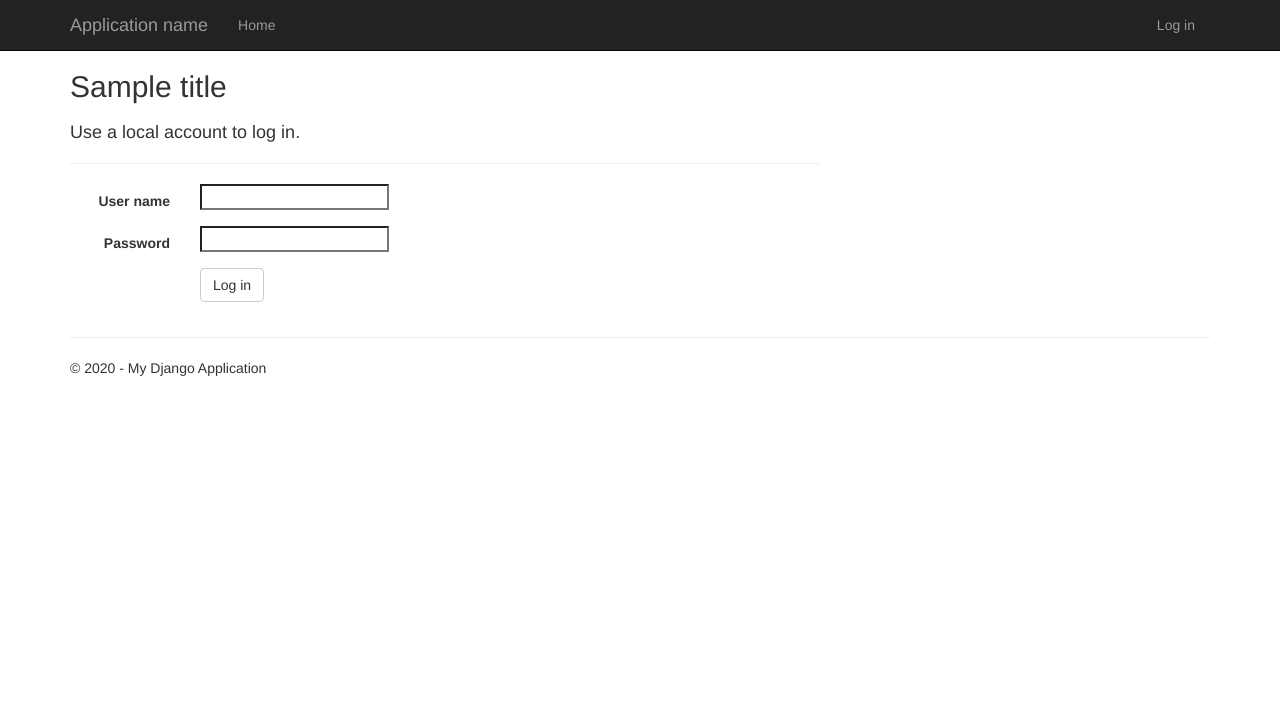
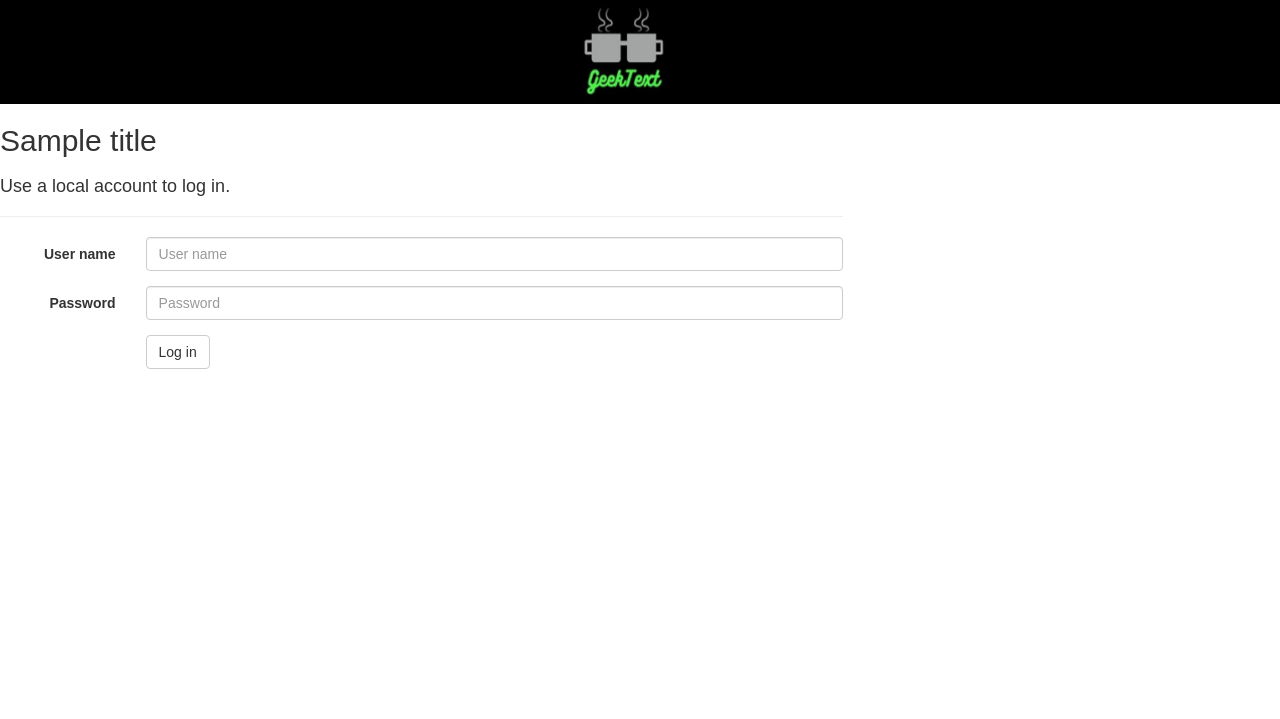
Before and after one commit to Mastercode35/CEN4010-Team3, a Django app: template GeekText/bookstore/templates/bookstore/login.html in a window 1280 px wide. Shown: the top 719 px of the page. Run offline with Django 3.2, Linux system fonts and the light colour scheme; tables that the repository leaves empty hold one stand-in row (values such as "Sample post"); the template is opened without the code that fills it: values that come from a table or form of the project are taken from there, most other values are stand-ins (such as "Sample title", 1, 10 or a date in 2020); form fields are guessed from the names that the template uses; some libraries are stand-ins or nearby versions.

Commit message:
started some login skeleton

```diff
--- a/GeekText/GeekText/urls.py
+++ b/GeekText/GeekText/urls.py
@@ -12,13 +12,14 @@ Class-based views
 Including another URLconf
     1. Import the include() function: from django.urls import include, path
     2. Add a URL to urlpatterns:  path('blog/', include('blog.urls'))
+      ,
 """
 from django.contrib import admin
 from django.urls import path
 from django.conf.urls import include, url
 
 urlpatterns = [
-    path(r'bookstore/', include('bookstore.urls')),
+
     path(r'', include('bookstore.urls')),
     path('admin/', admin.site.urls),
 ]
--- /dev/null
+++ b/GeekText/bookstore/forms.py
@@ -0,0 +1,18 @@
+"""
+Definition of forms.
+"""
+
+from django.forms import *
+from django.contrib.auth.forms import AuthenticationForm
+from django.utils.translation import ugettext_lazy as _
+
+class BootstrapAuthenticationForm(AuthenticationForm):
+    """Authentication form which uses boostrap CSS."""
+    username = fields.CharField(max_length=254,
+                               widget=TextInput({
+                                   'class': 'form-control',
+                                   'placeholder': 'User name'}))
+    password = fields.CharField(label=_("Password"),
+                               widget=PasswordInput({
+                                   'class': 'form-control',
+                                   'placeholder':'Password'}))
--- a/GeekText/bookstore/templates/bookstore/contact.html
+++ b/GeekText/bookstore/templates/bookstore/contact.html
@@ -1,4 +1,4 @@
-{% extends "app/layout.html" %}
+{% extends "bookstore/layout.html" %}
 
 {% block content %}
 
--- a/GeekText/bookstore/templates/bookstore/index.html
+++ b/GeekText/bookstore/templates/bookstore/index.html
@@ -92,7 +92,7 @@
         <a class="active" href="/bookstore">Home</a>
         <a href="/bookstore">Books</a>
         <div class="topnav-right">
-            <a href="/bookstore">Log in</a>
+            <a href="/login">Log in</a>
             <a href="/bookstore">Profile</a>
             <a href="/bookstore">Wishlists</a>
             <a href="/bookstore">Shopping Cart</a>
--- a/GeekText/bookstore/templates/bookstore/login.html
+++ b/GeekText/bookstore/templates/bookstore/login.html
@@ -1,5 +1,89 @@
-{% extends "bookstore/layout.html" %}
 
+
+
+<html>
+<head>
+    <title>Log in</title>
+    <meta charset="utf-8">
+    <meta name="viewport" content="width=device-width, initial-scale=1">
+    <link rel="stylesheet" href="https://maxcdn.bootstrapcdn.com/bootstrap/3.3.7/css/bootstrap.min.css">
+    <script src="https://ajax.googleapis.com/ajax/libs/jquery/3.3.1/jquery.min.js"></script>
+    <script src="https://maxcdn.bootstrapcdn.com/bootstrap/3.3.7/js/bootstrap.min.js"></script>
+
+
+    <style>
+        body, html {
+            height: 90%;
+            margin: 0;
+            font-family: Arial, Helvetica, sans-serif;
+        }
+
+        .cl {
+            background-color: black;
+            background-size: cover;
+            position: relative;
+            padding-left: 45%;
+            height: 16%;
+        }
+
+        .topnav {
+            overflow: hidden;
+            background-color: #333;
+        }
+
+            .topnav a {
+                float: left;
+                color: #f2f2f2;
+                text-align: center;
+                padding: 14px 16px;
+                text-decoration: none;
+                font-size: 14px;
+            }
+
+                .topnav a:hover {
+                    background-color: #ddd;
+                    color: black;
+                }
+
+                .topnav a.active {
+                    background-color: #4CAF50;
+                    color: white;
+                }
+
+        .topnav-right {
+            float: right;
+        }
+
+        .lowerimg {
+            width: 40%;
+            height: 90%
+        }
+
+        .lowerimglong {
+            width: 30%;
+            height: 100%
+        }
+
+        .bg1 {
+            background-image: url("books.jpg");
+            height: 20%;
+            /* Center and scale the image nicely */
+            background-position: center;
+            background-repeat: no-repeat;
+            background-size: cover;
+            position: relative;
+        }
+    </style>
+
+</head>
+
+
+<body>
+    <div id="logo" class=cl>
+        {% load staticfiles %}
+        <a href="/bookstore"><img src={% static "bookstore/Logo.jpg" %} style="width:14%; height:100%"></a>
+
+    </div>
     {% block content %}
 
     <h2>{{ title }}</h2>
@@ -45,6 +129,8 @@
     {% block scripts %}
 
     {% load staticfiles %}
-<script src="{% static 'app/scripts/jquery.validate.min.js' %}"></script>
+    <script src="{% static 'bookstore/scripts/jquery.validate.min.js' %}"></script>
 
     {% endblock %}
+</body>
+</html>
--- a/GeekText/bookstore/urls.py
+++ b/GeekText/bookstore/urls.py
@@ -1,6 +1,11 @@
 from django.conf.urls import url
 from . import views
 
+
 urlpatterns = [
-        url(r'^$', views.index, name='index'),
+
+    url(r'login', views.login),
+    url(r'bookstore/', views.index, name='index'),
+    url(r'', views.index, name='index'),
+
 ]
```
Also changed, not shown: GeekText/bookstore/views.py (+11 -0 lines), GeekText/bookstore/migrations/0005_auto_20191018_0005.py (added). Lines whose indentation alone changed are shown as unchanged.
